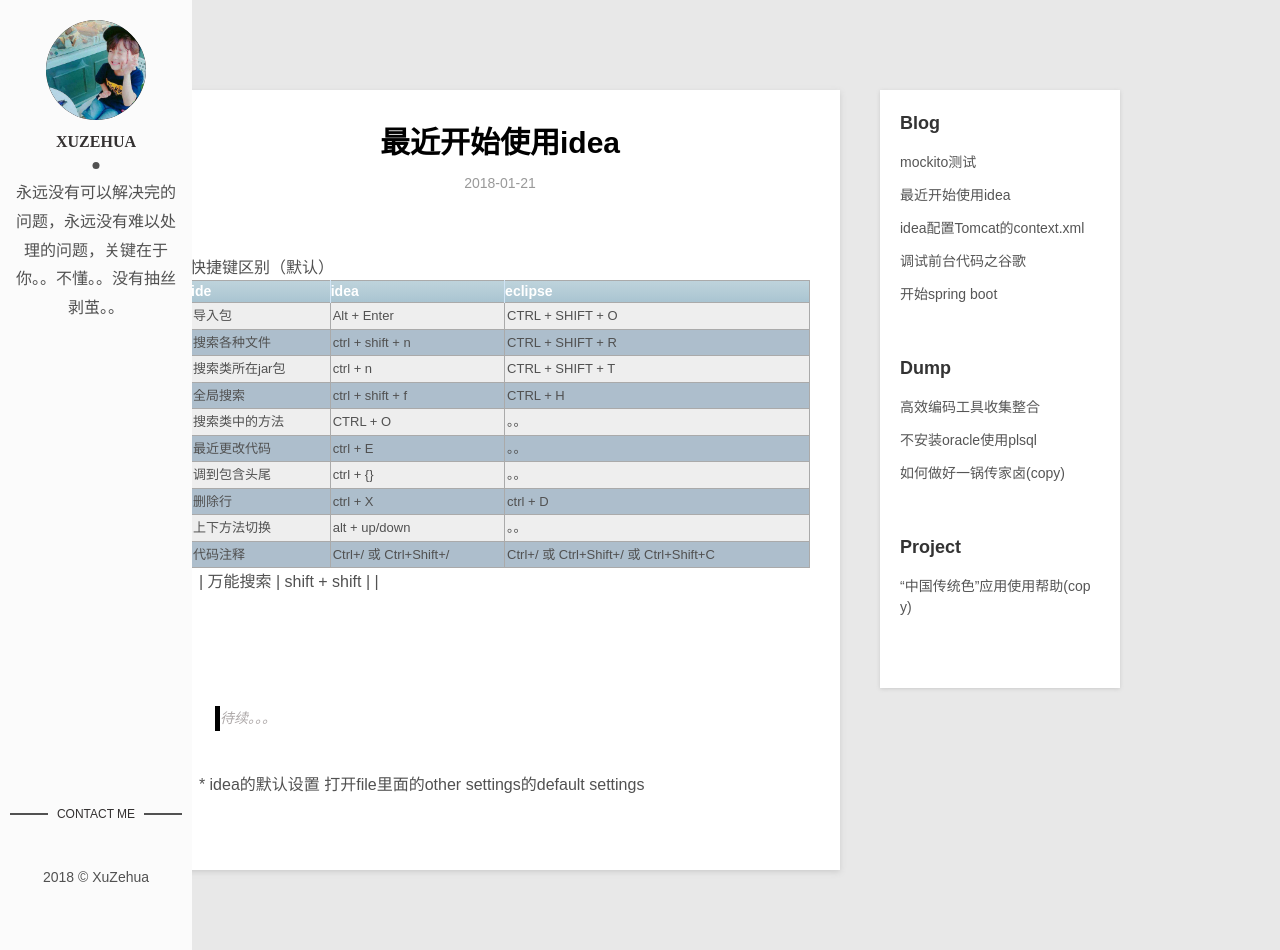
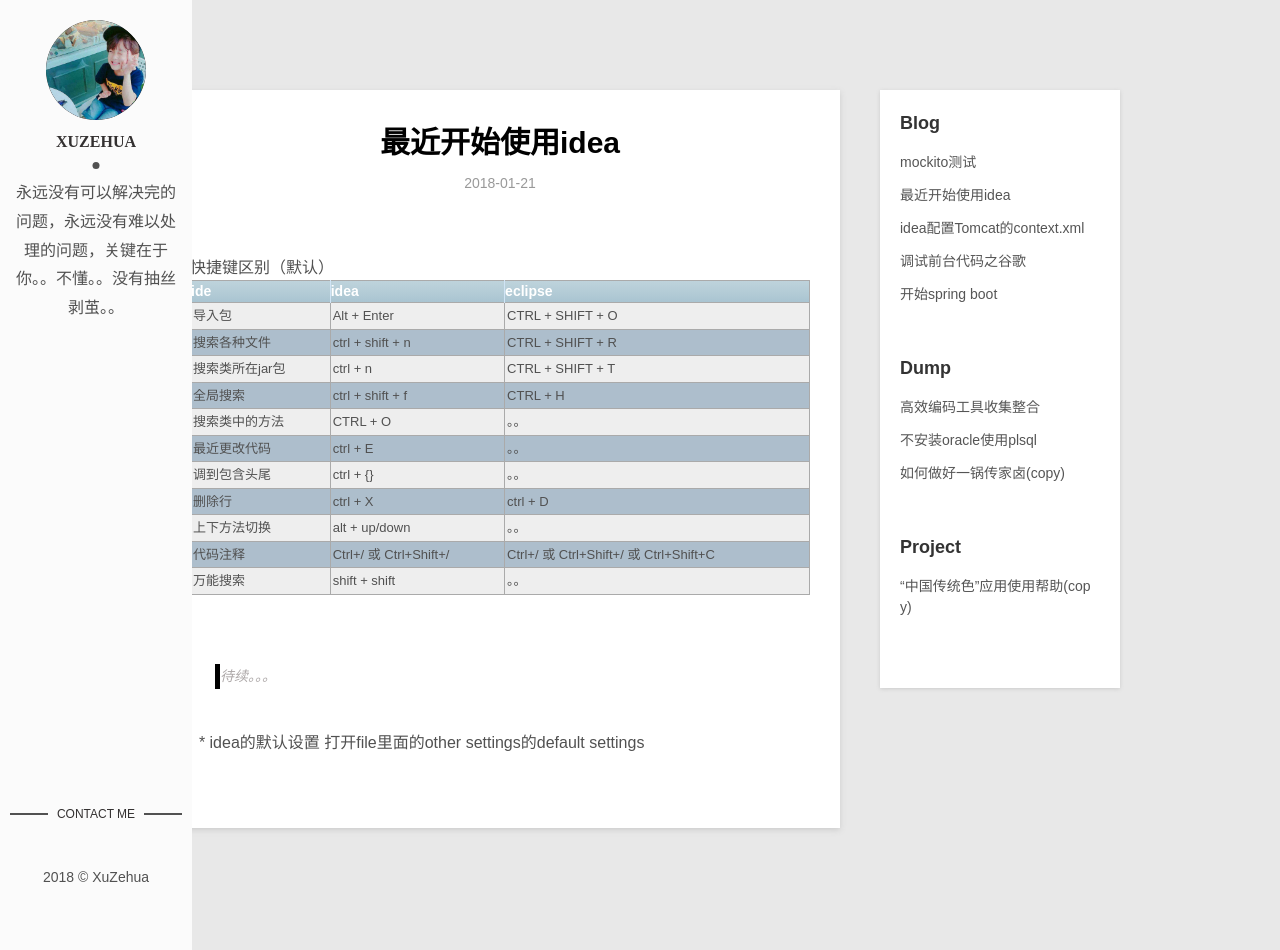
Before and after one commit to lychhh/lychhh.github.io, a Jekyll site: the page built from _posts/blog/2018-01-21-ide-different.md, in a window 1280 px wide and 950 px high. Built offline with Jekyll 4.4.1, drawn with Linux system fonts in a browser that asks for light colours.

```diff
--- a/_posts/blog/2018-01-21-ide-different.md
+++ b/_posts/blog/2018-01-21-ide-different.md
@@ -20,11 +20,7 @@ description: 比较idea与eclipse的区别（待续。。。）
 | 删除行 | ctrl + X | ctrl + D |
 | 上下方法切换 | alt + up/down | 。。 |
 | 代码注释 | Ctrl+/ 或 Ctrl+Shift+/ | Ctrl+/ 或 Ctrl+Shift+/ 或 Ctrl+Shift+C |
-
-
-
-| 万能搜索 | shift + shift |  |
-
+| 万能搜索 | shift + shift | 。。 |
 
 
 
```
